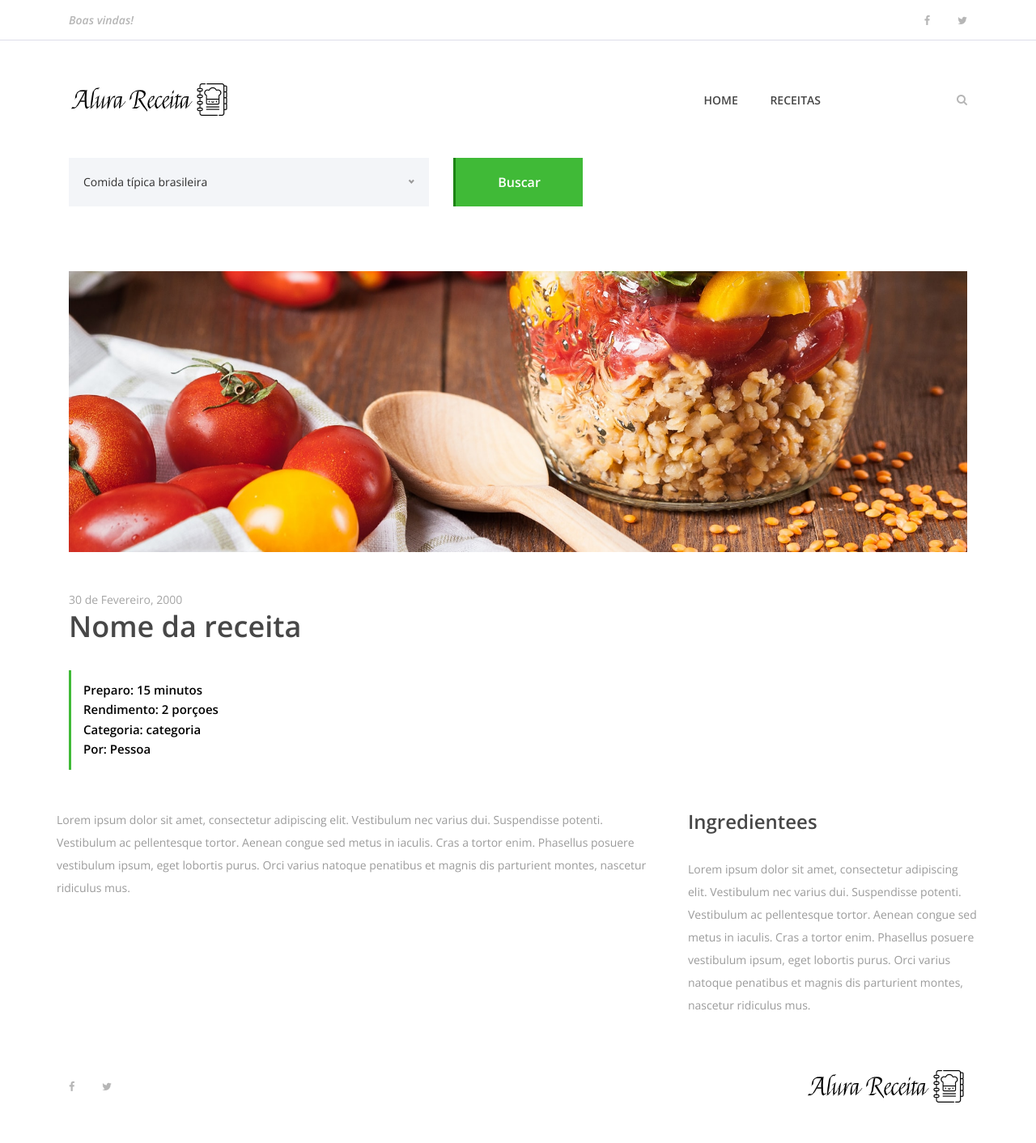
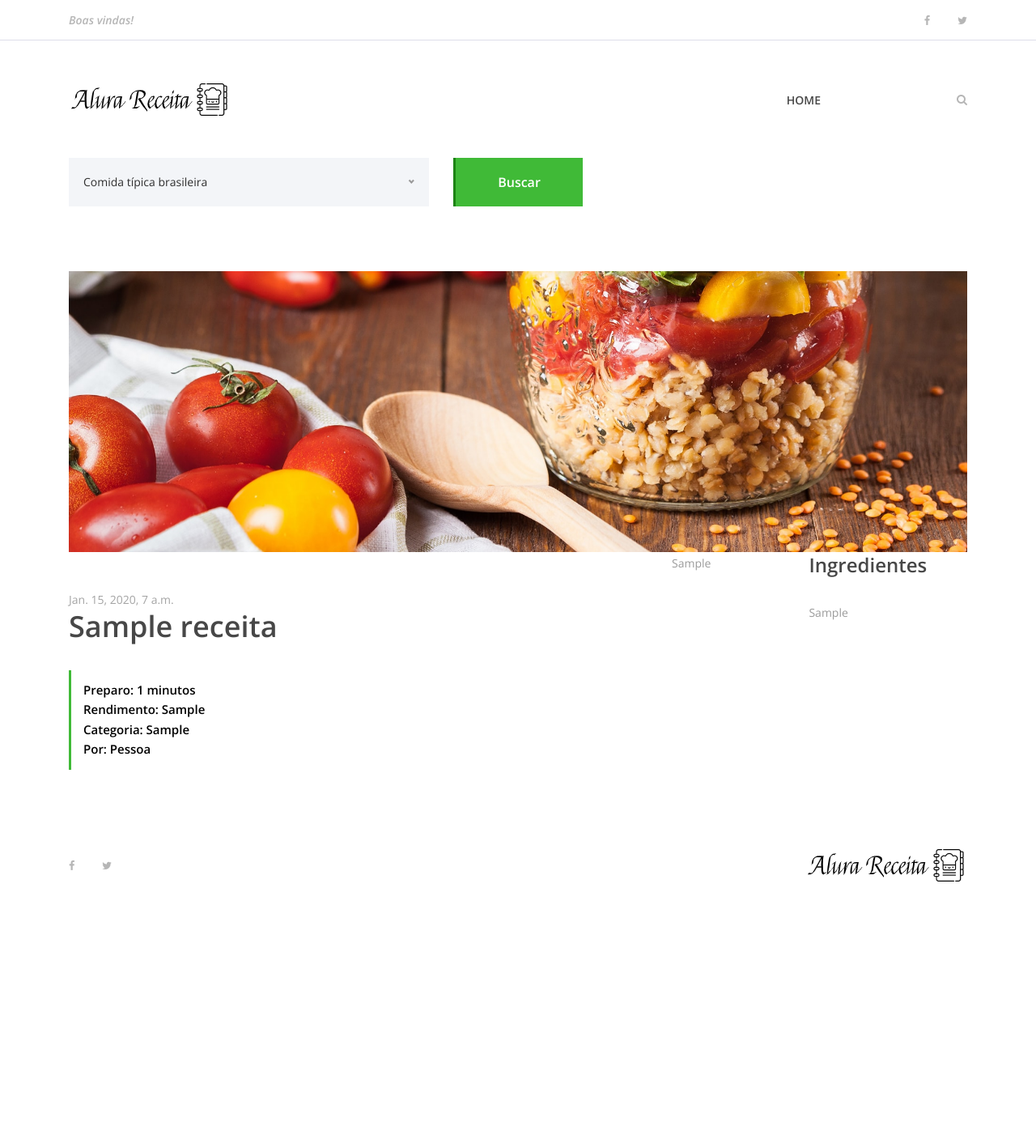
Before and after one commit to Eversons99/django_course_alura, a Django app: template Django/receitas/templates/receita.html in a window 1280 px wide. Shown: the whole page at 81% size. After the commit the page ends 1089 px from the top, so only its background shows below. Run offline with Django 3.2, Linux system fonts and the light colour scheme; the template is opened without the code that fills it: values that come from a table or form of the project are taken from there, others are empty; tables that the repository leaves empty hold one stand-in row (values such as "Sample post"); some libraries are stand-ins or nearby versions.

Commit message:
End Course

```diff
--- a/Django/receitas/templates/index.html
+++ b/Django/receitas/templates/index.html
@@ -40,7 +40,7 @@
                     <div class="single-best-receipe-area mb-30">
                         <img src="{% static 'img/bg-img/foto_receita.png' %}" alt="">
                         <div class="receipe-content">
-                            <a href="{% url 'receita' %}">
+                            <a href="{% url 'receita' receita.id %}">
                                 <h5>{{ receita.nome_receita }}</h5>
                             </a>
                         </div>
--- a/Django/receitas/templates/partials/menu.html
+++ b/Django/receitas/templates/partials/menu.html
@@ -56,7 +56,6 @@
                         <div class="classynav">
                             <ul>
                                 <li><a href="{% url 'index' %}">Home</a></li>
-                                <li><a href="{% url 'receita' %}">Receitas</a></li>
                             </ul>
 
                             <!-- Formulario de busca -->
--- a/Django/receitas/templates/receita.html
+++ b/Django/receitas/templates/receita.html
@@ -67,12 +67,12 @@
                 <div class="row">
                     <div class="col-12 col-md-8">
                         <div class="receipe-headline my-5">
-                            <span>30 de Fevereiro, 2000</span>
-                            <h2>Nome da receita</h2>
+                            <span>{{ receita.data_receita }}</span>
+                            <h2>{{ receita.nome_receita }}</h2>
                             <div class="receipe-duration">
-                                <h6>Preparo: 15 minutos</h6>
-                                <h6>Rendimento: 2 porçoes</h6>
-                                <h6>Categoria: categoria</h6>
+                                <h6>Preparo: {{ receita.tempo_preparo }} minutos</h6>
+                                <h6>Rendimento: {{ receita.rendimento }}</h6>
+                                <h6>Categoria: {{ receita.categoria}}</h6>
                                 <h6>Por: Pessoa</h6>
                             </div>
                         </div>
@@ -82,17 +82,16 @@
                     <div class="col-12 col-lg-8">
                         <!-- Single Preparation Step -->
                         <div class="single-preparation-step d-flex">
-                            <p>Lorem ipsum dolor sit amet, consectetur adipiscing elit. Vestibulum nec varius dui. Suspendisse potenti. Vestibulum ac pellentesque tortor. Aenean congue sed metus in iaculis. Cras a tortor enim. Phasellus posuere vestibulum ipsum, eget lobortis purus. Orci varius natoque penatibus et magnis dis parturient montes, nascetur ridiculus mus. </p>
+                            <p>{{ receita.modo_preparo }}</p>
                         </div>
                     </div>
 
                     <!-- Ingredientes -->
                     <div class="col-12 col-lg-4">
                         <div class="ingredients">
-                            <h4>Ingredientees</h4>
+                            <h4>Ingredientes</h4>
                             <div class="ingredients">
-                                <p>Lorem ipsum dolor sit amet, consectetur adipiscing elit. Vestibulum nec varius dui. Suspendisse potenti. Vestibulum ac pellentesque tortor. Aenean congue sed metus in iaculis. Cras a tortor enim. Phasellus posuere vestibulum ipsum, eget lobortis purus. Orci varius natoque penatibus et magnis dis parturient montes, nascetur ridiculus mus. </p>
-                            </p>
+                                <p>{{ receita.ingredientes }}</p>
                             </div>
                         </div>
                     </div>
--- a/Django/receitas/urls.py
+++ b/Django/receitas/urls.py
@@ -4,5 +4,5 @@ from . import views
 
 urlpatterns = [
     path('', views.index, name='index'),
-    path('receita', views.receita, name='receita')
+    path('<int:receita_id>', views.receita, name='receita')
 ]
```
Also changed, not shown: Django/receitas/views.py (+7 -3 lines).
